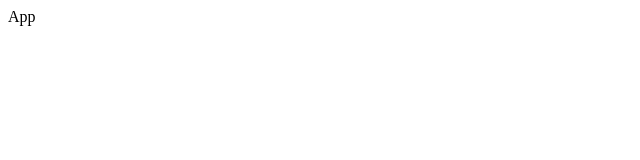
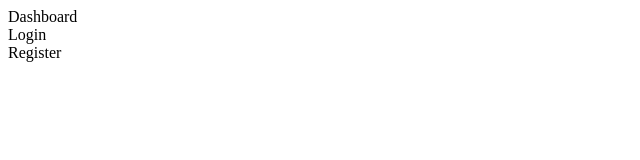
Before and after one commit to Leonline-dotcom/SmartIrrigationSystem, a React (Vite) app in the folder client/: page / in a window 1280 px wide. Shown: the top 160 px of the page, without its empty margins (0-640 px from the left). Built offline with nearby package versions, Linux system fonts and the light colour scheme.

Commit message:
made the components show on App.jsx ;)

```diff
--- a/client/src/App.jsx
+++ b/client/src/App.jsx
@@ -1,9 +1,14 @@
 import './App.css'
+import Dashboard from './Components/Dasboard/Dashboard'
+import Login from './Components/Login/Login'
+import Register from './Components/Register/Register'
 
 function App() {
   return (
     <div>
-      App
+      <Dashboard/>
+      <Login/>
+      <Register/>
     </div>
   )
 }
--- a/client/src/Components/Dasboard/Dashboard.jsx
+++ b/client/src/Components/Dasboard/Dashboard.jsx
@@ -0,0 +1,9 @@
+import React from 'react'
+
+const Dashboard = () => {
+  return (
+    <div>Dashboard</div>
+  )
+}
+
+export default Dashboard
--- a/client/src/Components/Login/Login.jsx
+++ b/client/src/Components/Login/Login.jsx
@@ -0,0 +1,10 @@
+import React from 'react'
+import './Login.css'
+
+const Login = () => {
+  return (
+    <div>Login</div>
+  )
+}
+
+export default Login
--- a/client/src/Components/Register/Register.jsx
+++ b/client/src/Components/Register/Register.jsx
@@ -0,0 +1,9 @@
+import React from 'react'
+
+const Register = () => {
+  return (
+    <div>Register</div>
+  )
+}
+
+export default Register
```
Also changed, not shown: client/src/Components/Login/Login.css (added), client/src/Components/Register/Register.css (added), 2 other files (tests, documents, lock files or other folders).
